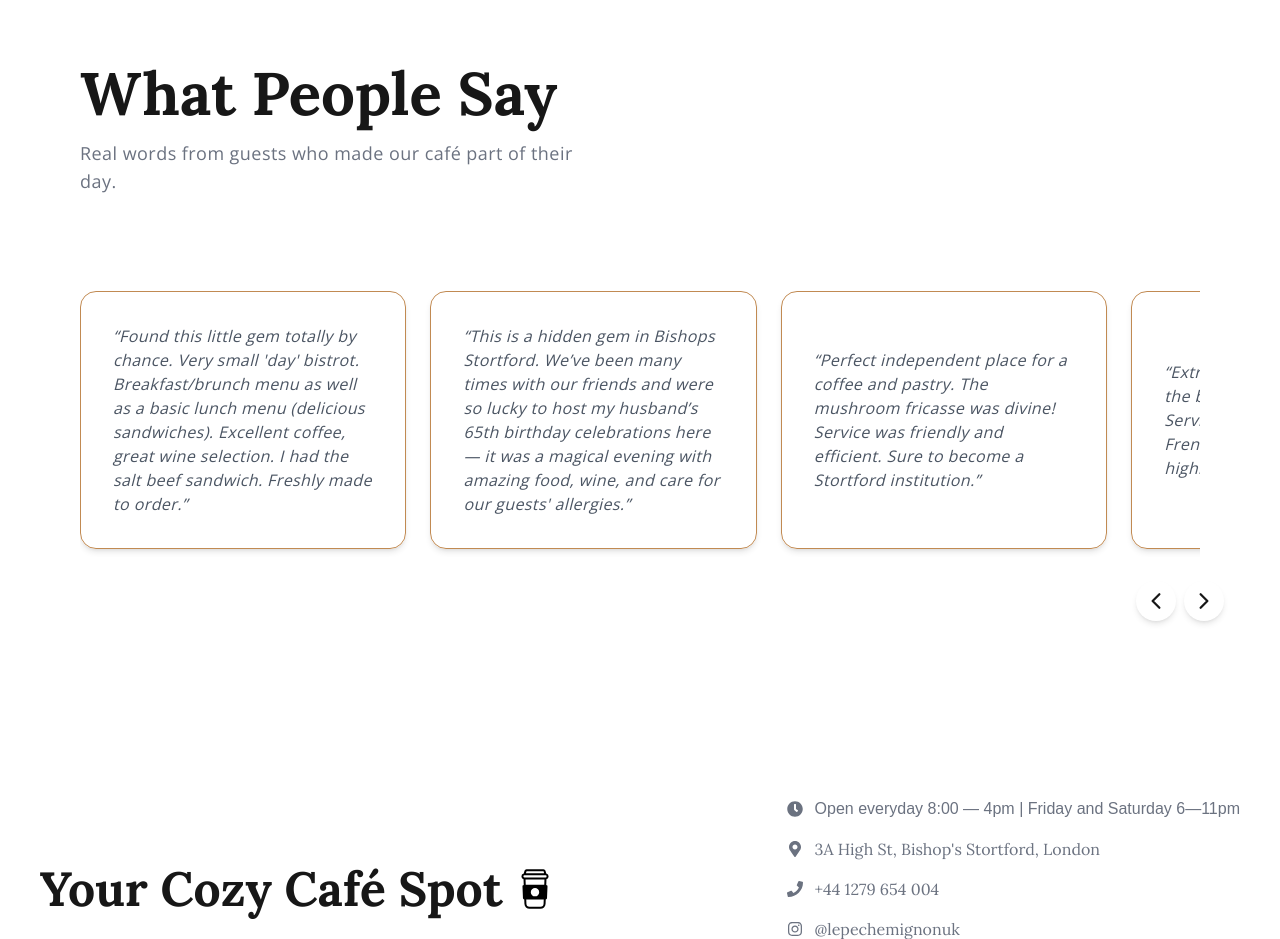
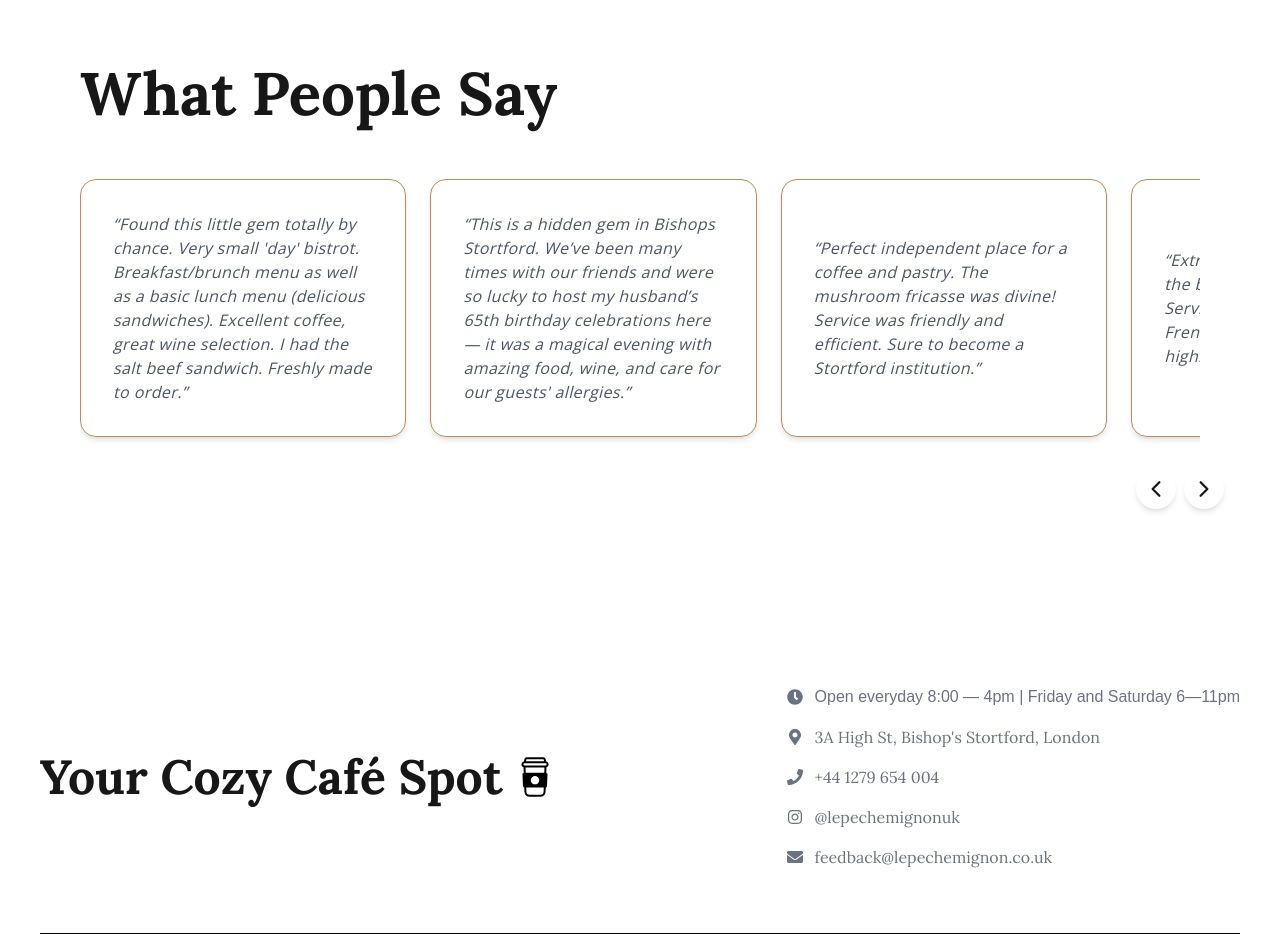
Before and after one commit to StanislavDitsan/le-peche-mignon, a Next.js app: page /bishopsstortford in a window 1280 px wide. Shown: the part 7400-8339 px from the top of the page. Built offline with nearby package versions, Linux system fonts and the light colour scheme.

Commit message:
Comment out description in Reviews component for future use and adjust styling for scrollable reviews section

```diff
--- a/src/app/components/CustomerReviews.tsx
+++ b/src/app/components/CustomerReviews.tsx
@@ -46,13 +46,13 @@ export default function Reviews() {
           >
             What People Say
           </h2>
-          <p
+          {/* <p
             data-aos="fade-in"
             data-aos-delay="300"
             className="mb-8 max-w-lg text-gray-500 text-sm sm:text-base lg:mb-24 lg:text-lg text-center md:text-left"
           >
             Real words from guests who made our café part of their day.
-          </p>
+          </p> */}
 
           {/* Scroll buttons (desktop only) */}
           <div className="hidden lg:flex absolute bottom-4 right-4 z-10 space-x-2">
@@ -79,7 +79,7 @@ export default function Reviews() {
             ref={scrollRef}
             data-aos="fade-in"
             data-aos-delay="500"
-            className="flex gap-6 overflow-x-auto snap-x snap-mandatory pb-2 px-1 md:px-4 scrollbar-hide scroll-smooth"
+            className="flex gap-6 overflow-x-auto snap-x snap-mandatory pb-2 lg:pt-10 px-1 md:px-4 scrollbar-hide scroll-smooth"
           >
             {/* Spacer to center first card */}
             <div className="shrink-0 w-4 md:w-8" />
```
